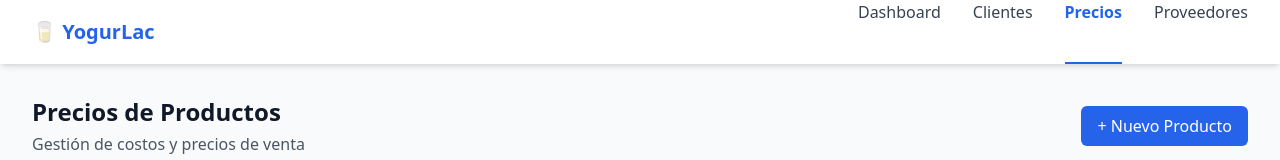
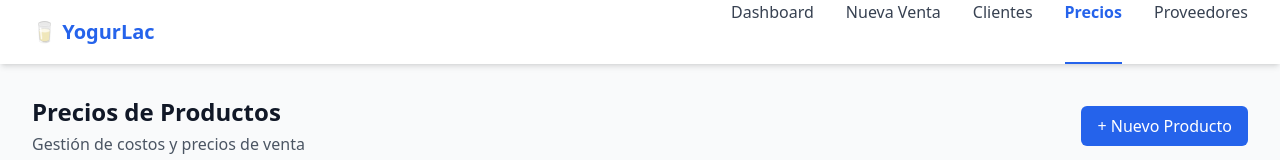
Before and after one commit to fmz-mza/yogurlac, a plain HTML site: page precios.html in a window 1280 px wide. Shown: the top 160 px of the page. Drawn offline with nearby package versions, Linux system fonts and the light colour scheme; no server answers.

Commit message:
Add link to Nueva Venta in precios.html

```diff
--- a/precios.html
+++ b/precios.html
@@ -18,6 +18,7 @@
                 </div>
                 <div class="hidden md:flex space-x-8">
                     <a href="index.html" class="text-gray-700 hover:text-blue-600">Dashboard</a>
+                    <a href="ventas.html"  class="text-gray-700 hover:text-blue-600">Nueva Venta</a>
                     <a href="clientes.html" class="text-gray-700 hover:text-blue-600">Clientes</a>
                     <a href="precios.html" class="text-blue-600 font-semibold border-b-2 border-blue-600">Precios</a>
                     <a href="proveedores.html" class="text-gray-700 hover:text-blue-600">Proveedores</a>
```
